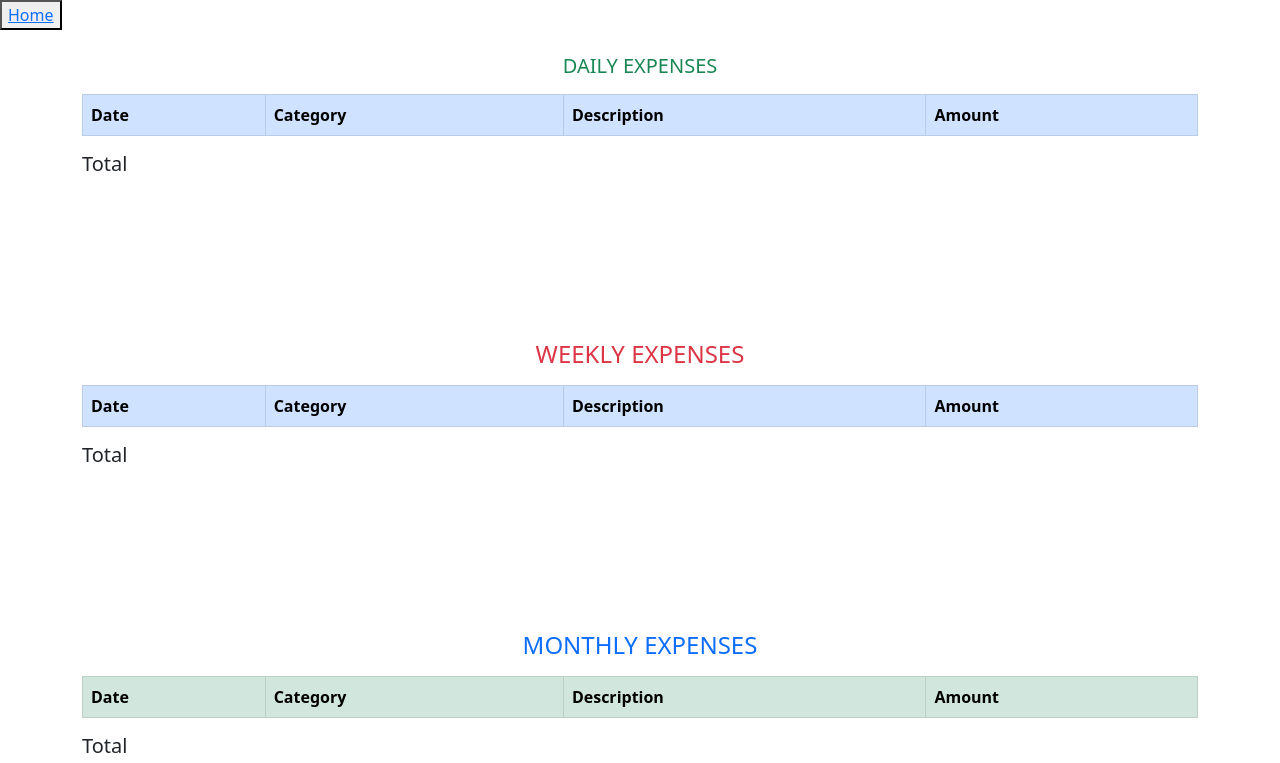
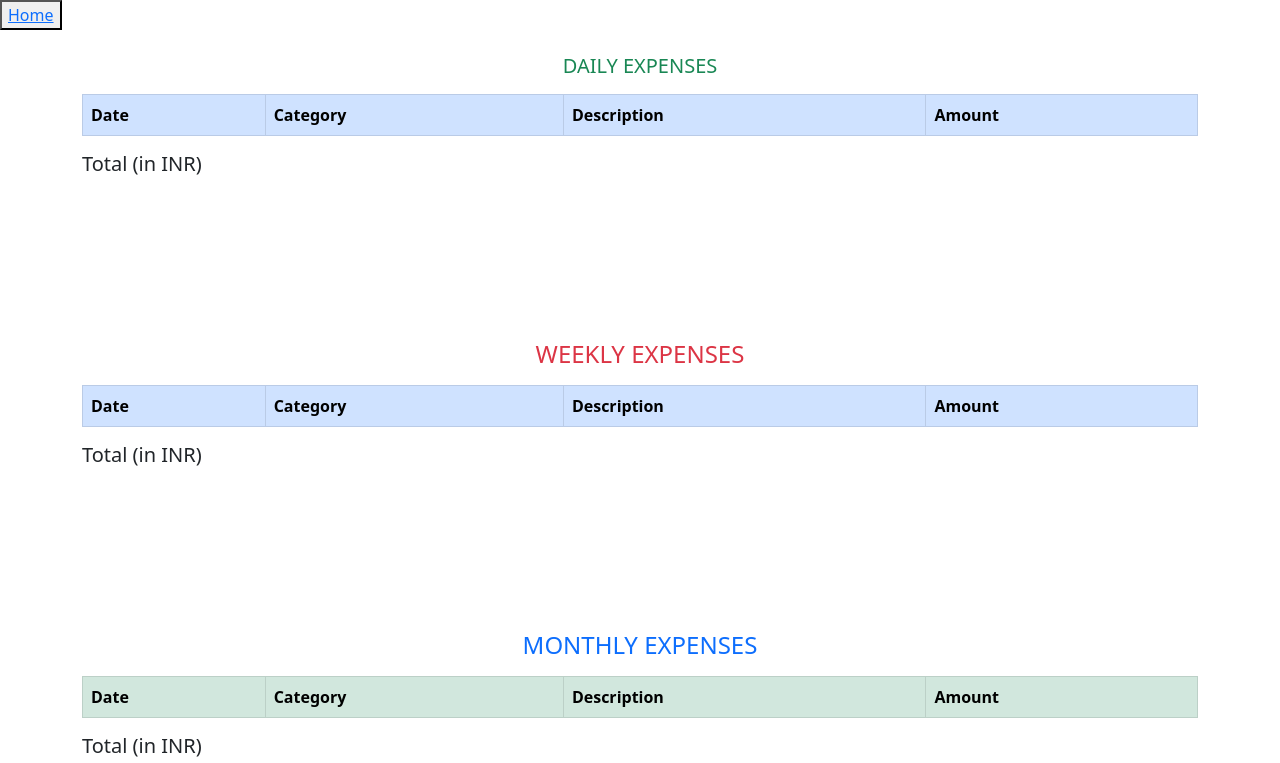
Before and after one commit to adarshahelvar/ExpenseTracker, a website: page report.html in a window 1280 px wide. Shown: the top 763 px of the page. Drawn offline with nearby package versions, Linux system fonts and the light colour scheme; no server answers.

```diff
--- a/report.html
+++ b/report.html
@@ -33,7 +33,7 @@
       </tbody>
     </table>
     <div class="tdaily">
-        <h5>Total</h5>
+        <h5>Total (in INR) </h5>
         <div class="tdailytotal"></div>
     </div>
           </div>
@@ -62,7 +62,7 @@
     </table>
 
     <div class="wdaily">
-        <h5>Total</h5>
+        <h5>Total (in INR)</h5>
         <div class="wdailytotal"></div>
     </div>
 
@@ -92,7 +92,7 @@
     </table>
 
     <div class="mdaily">
-        <h5>Total</h5>
+        <h5>Total (in INR)</h5>
         <div class="mdailytotal"></div>
     </div>
 
--- a/scripthome.js
+++ b/scripthome.js
@@ -328,7 +328,7 @@
       console.log(k);
 
       for (let i = 0; i < j; i++) {
-        pag.innerHTML += `<button class="allbtns" id="?page=${c++}&limit=${k}">${cc++}</button> `;
+        // pag.innerHTML += `<button class="allbtns" id="?page=${c++}&limit=${k}">${cc++}</button> `;
       }
     });
 }
```
Also changed, not shown: login.html (+1 -1 lines), report.js (+1 -11 lines), index.html (renamed from signup.html).
